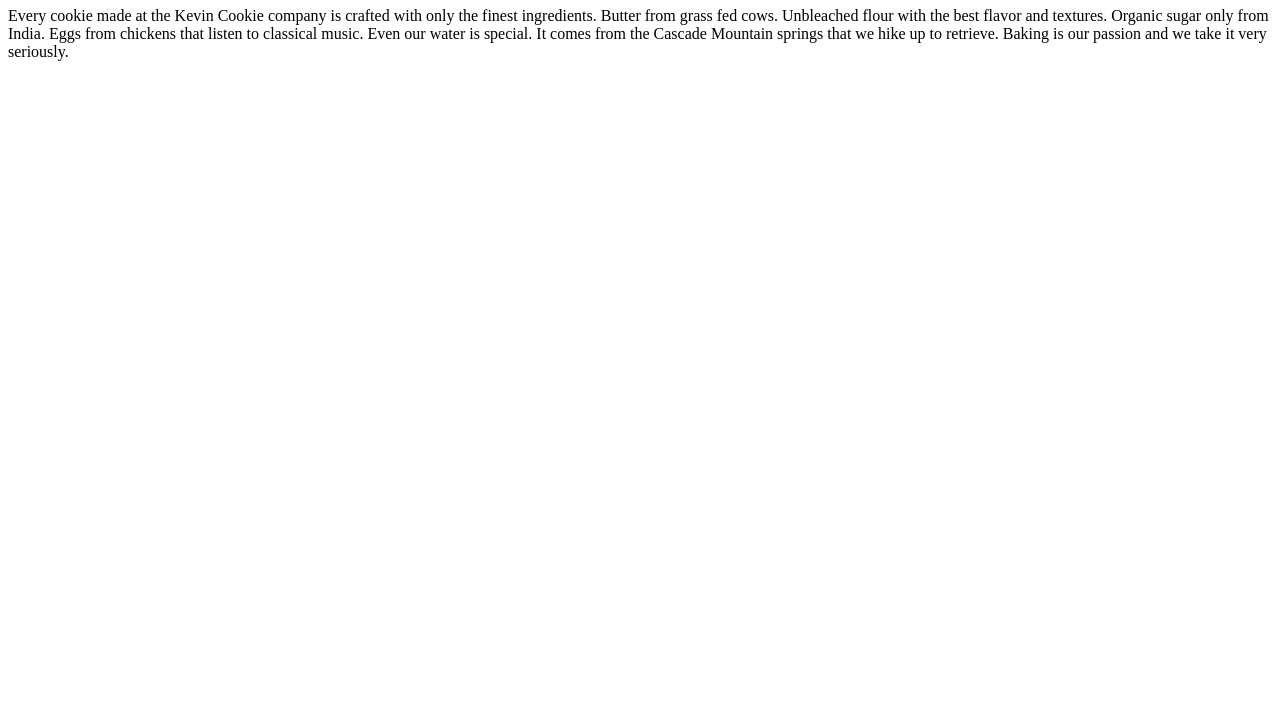
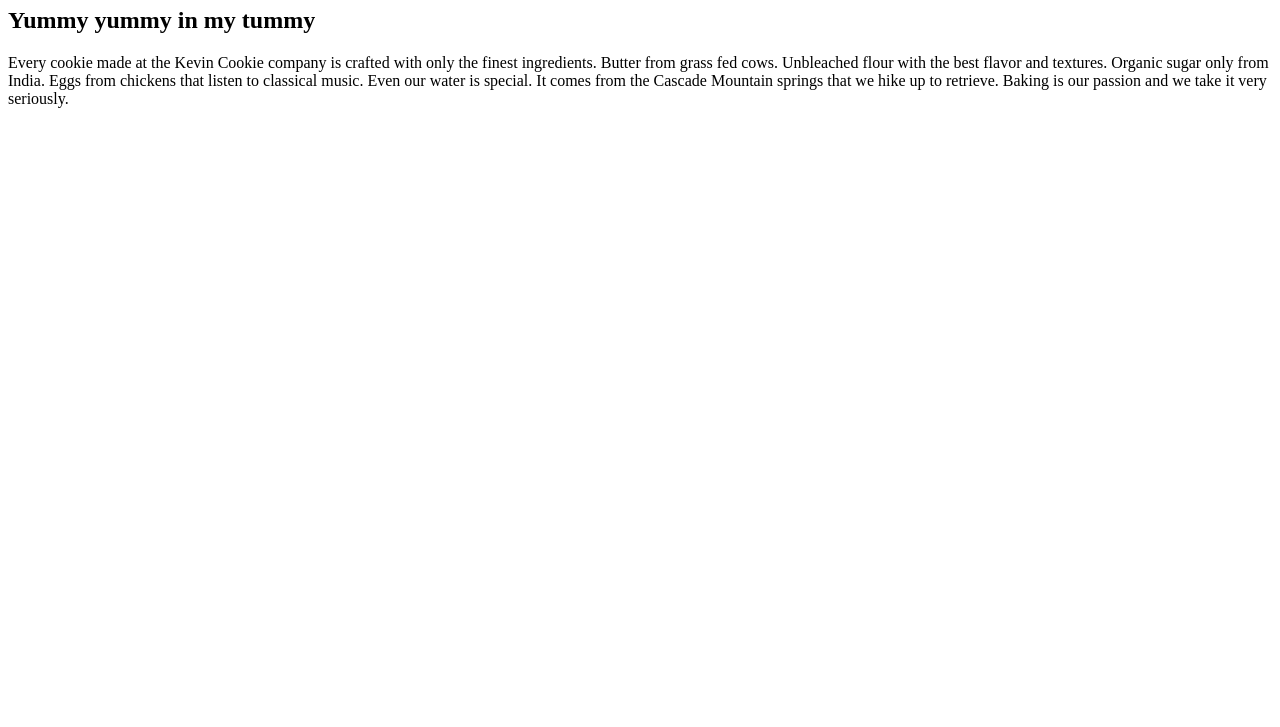
Before and after one commit to SL-TUS64/webProject, a plain HTML site: page index.htm in a window 1280 px wide. Shown: the part 73-800 px from the top of the page. Drawn offline with Linux system fonts and the light colour scheme.

Commit message:
changed name of logo and stuff

```diff
--- a/index.htm
+++ b/index.htm
@@ -3,6 +3,7 @@
 <body>
 
 <h1>Deliciousness in every bite!</h1>
+<h2>Yummy yummy in my tummy</h2>
 <p>Every cookie made at the Kevin Cookie company is crafted with only the finest ingredients. Butter from grass fed cows. Unbleached flour with the best flavor and textures. Organic sugar only from India. Eggs from chickens that listen to classical music. Even our water is special. It comes from the Cascade Mountain springs that we hike up to retrieve. Baking is our passion and we take it very seriously.</p>
 
 </body>
```
Also changed, not shown: PrimaryLogo.png (renamed from KCCLogo.png), 1 other file.
